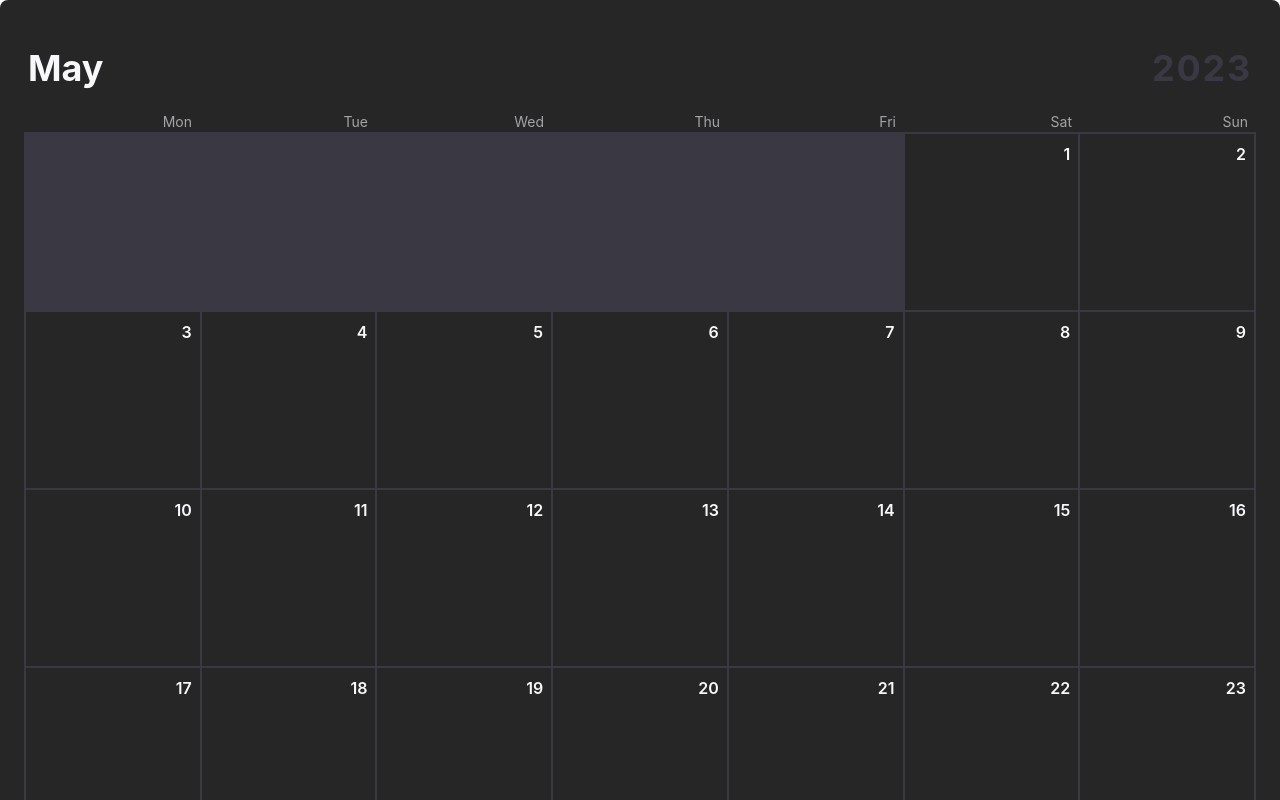
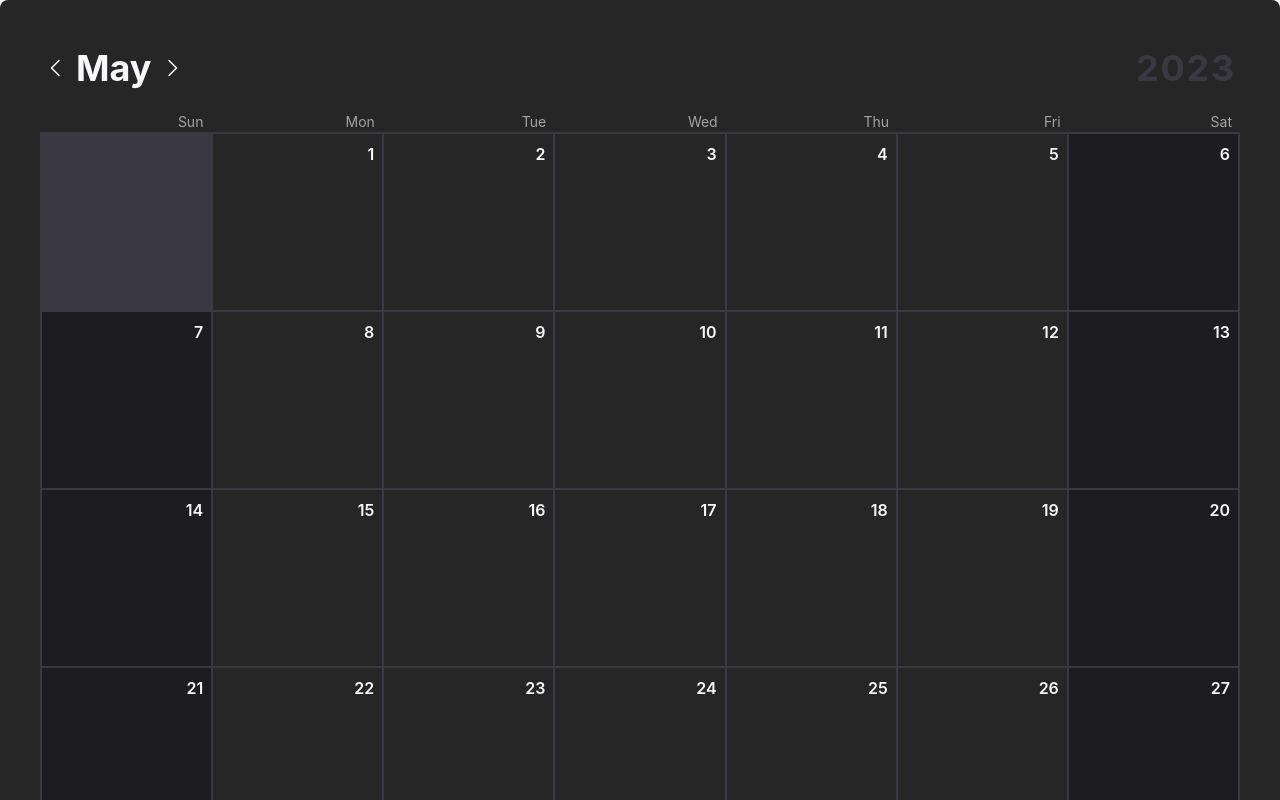
Before and after one commit to raiane-oliveira/Calendar, a React (Vite) app: page / in a window 1280 px wide. Shown: the top 800 px of the page. Built offline with nearby package versions, Linux system fonts and the light colour scheme.

Commit message:
feat: move between months

```diff
--- a/package.json
+++ b/package.json
@@ -10,6 +10,7 @@
     "preview": "vite preview"
   },
   "dependencies": {
+    "@phosphor-icons/react": "^2.0.9",
     "date-fns": "^2.30.0",
     "react": "^18.2.0",
     "react-dom": "^18.2.0"
--- a/src/App.tsx
+++ b/src/App.tsx
@@ -1,37 +1,70 @@
-import { format, getDate } from "date-fns";
+import { format, getMonth, isWeekend, setMonth } from "date-fns";
 import { useCalendar } from "./context/DatesContext";
+import { useState } from "react";
+import { CaretLeft, CaretRight } from "@phosphor-icons/react";
 
 function App() {
   const { calendar } = useCalendar();
-  console.log(calendar);
+  const [monthIndex, setMonthIndex] = useState(getMonth(calendar.currentDay));
 
-  const currentMonth = format(calendar.currentDay, "MMMM");
-  const monthKey = format(calendar.currentDay, "MMM").toLowerCase();
   const year = format(calendar.currentDay, "yyyy");
+  const month = format(new Date(Number(year), monthIndex, 1), "MMMM");
+
+  function onNextMonth() {
+    setMonthIndex(monthIndex + 1);
+
+    // Turn back to first month
+    if (monthIndex === 11) {
+      setMonthIndex(0);
+    }
+  }
+
+  function onPreviousMonth() {
+    setMonthIndex(monthIndex - 1);
+
+    // Turn back to last month
+    if (monthIndex === 0) {
+      setMonthIndex(11);
+    }
+  }
+
   return (
-    <div className="container grid col-auto">
-      <div className=" bg-black text-white rounded-lg p-6">
+    <div className="container grid col-auto mx-auto">
+      <div className=" bg-black text-white rounded-lg py-6 px-10">
         <header className="flex justify-between items-center px-1 py-6 font-bold text-4xl">
-          <h1>{currentMonth}</h1>
+          <div className="flex items-center gap-2">
+            <button
+              type="button"
+              disabled={monthIndex < 0}
+              onClick={onPreviousMonth}
+            >
+              <CaretLeft size={24} />
+            </button>
+            <h1>{month}</h1>
+            <button type="button" onClick={onNextMonth}>
+              <CaretRight size={24} />
+            </button>
+          </div>
           <h2 className="text-black-border tracking-wider">{year}</h2>
         </header>
         <main>
           <header className="grid grid-cols-7 justify-items-end font-normal text-sm text-white text-opacity-60">
             {calendar.weekdays.map((weekday: string) => (
-              <span key={weekday} className=" pr-2">
+              <span key={weekday} className="pr-2">
                 {weekday}
               </span>
             ))}
           </header>
-          <div className="grid grid-cols-7 p-0.5 gap-0.5 bg-black-border">
-            {calendar.months[monthKey].map((day: Date, index: number) => {
+          <div className="grid grid-cols-7 p-0.5 gap-0.5 bg-black-border overflow-hidden">
+            {calendar.months[monthIndex].map((day: Date, index: number) => {
               const isFirstDay = index === 0;
+              const isDayWeekend = isWeekend(day);
               return (
                 <div
                   key={index}
-                  className={`grid bg-black p-2 w-full h-44 ${
-                    isFirstDay && "col-start-6"
-                  }`}
+                  className={`grid p-2 w-full h-44 ${
+                    isDayWeekend ? " bg-black-dark" : "bg-black"
+                  } ${isFirstDay && "col-start-2"}`}
                 >
                   <span className="justify-self-end font-semibold">
                     {format(day, "d")}
--- a/src/context/DatesContext.tsx
+++ b/src/context/DatesContext.tsx
@@ -4,20 +4,7 @@ import React, { createContext, useContext, useState } from "react";
 const DateContext: React.Context<any> = createContext(undefined);
 
 interface IDate {
-  months: {
-    jan: Date[];
-    fev: Date[];
-    mar: Date[];
-    apr: Date[];
-    may: Date[];
-    jun: Date[];
-    jul: Date[];
-    aug: Date[];
-    sep: Date[];
-    oct: Date[];
-    nov: Date[];
-    dec: Date[];
-  };
+  months: Date[][];
   currentDay: Date;
   weekdays: string[];
 }
@@ -26,21 +13,21 @@ export const DatesProvider = ({ children }: any) => {
   const currentYear = getYear(new Date());
   const dates: IDate = {
     currentDay: new Date(),
-    months: {
-      jan: returnDaysOfMonth(0, currentYear),
-      fev: returnDaysOfMonth(1, currentYear),
-      mar: returnDaysOfMonth(2, currentYear),
-      apr: returnDaysOfMonth(3, currentYear),
-      may: returnDaysOfMonth(4, currentYear),
-      jun: returnDaysOfMonth(5, currentYear),
-      jul: returnDaysOfMonth(6, currentYear),
-      aug: returnDaysOfMonth(7, currentYear),
-      sep: returnDaysOfMonth(8, currentYear),
-      oct: returnDaysOfMonth(9, currentYear),
-      nov: returnDaysOfMonth(10, currentYear),
-      dec: returnDaysOfMonth(11, currentYear),
-    },
-    weekdays: ["Mon", "Tue", "Wed", "Thu", "Fri", "Sat", "Sun"],
+    months: [
+      returnDaysOfMonth(0, currentYear),
+      returnDaysOfMonth(1, currentYear),
+      returnDaysOfMonth(2, currentYear),
+      returnDaysOfMonth(3, currentYear),
+      returnDaysOfMonth(4, currentYear),
+      returnDaysOfMonth(5, currentYear),
+      returnDaysOfMonth(6, currentYear),
+      returnDaysOfMonth(7, currentYear),
+      returnDaysOfMonth(8, currentYear),
+      returnDaysOfMonth(9, currentYear),
+      returnDaysOfMonth(10, currentYear),
+      returnDaysOfMonth(11, currentYear),
+    ],
+    weekdays: ["Sun", "Mon", "Tue", "Wed", "Thu", "Fri", "Sat"],
   };
 
   const [calendar, setCalendar] = useState<IDate>(dates);
--- a/tailwind.config.js
+++ b/tailwind.config.js
@@ -4,6 +4,7 @@ export default {
   theme: {
     colors: {
       black: "#262627",
+      "black-dark": "rgba(0, 0, 0, 0.5)",
       "black-border": "#3A3943",
       gray: "#DDE0FF1F",
       "gray-light": "#E4EDFB",
```
Also changed, not shown: 1 other file (tests, documents, lock files or other folders).
